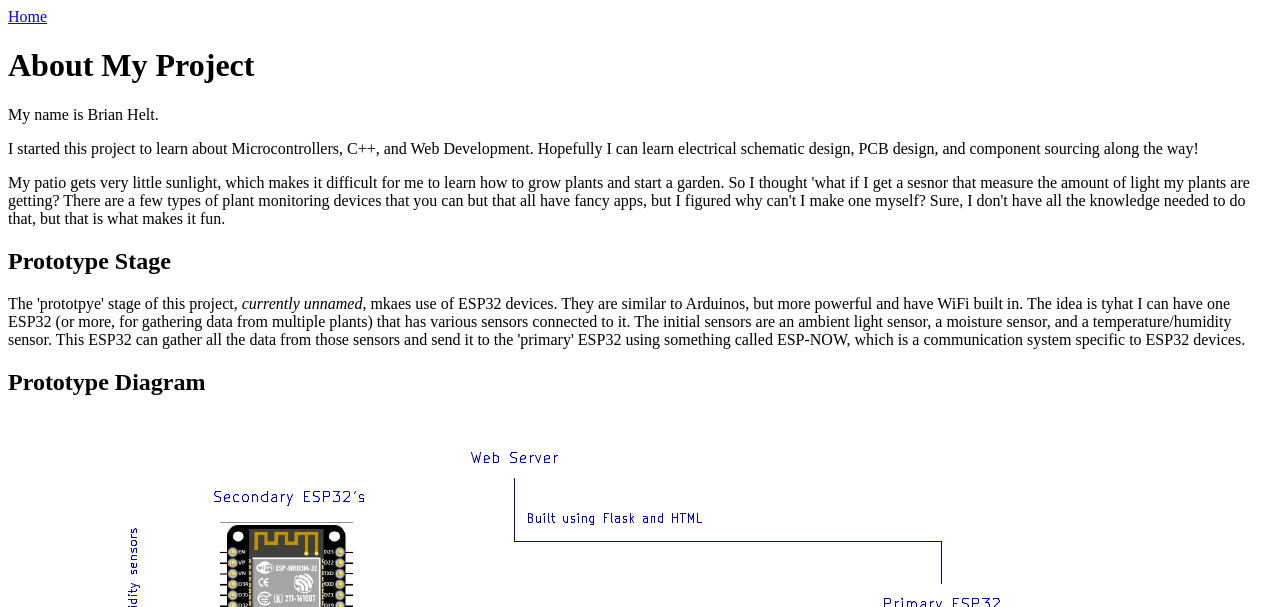
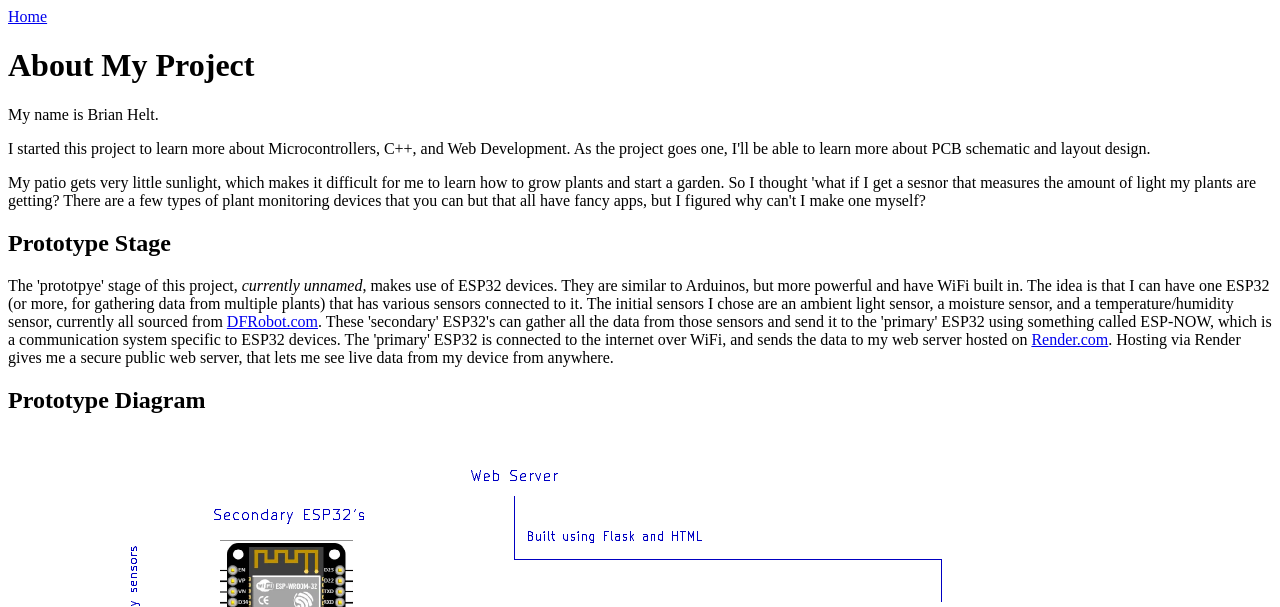
Before and after one commit to brian-helt/esp32-dashboard, a Flask app: page /about in a window 1280 px wide. Shown: the top 607 px of the page. Run offline with Flask 3, Linux system fonts and the light colour scheme.

Commit message:
Update about.html

```diff
--- a/templates/about.html
+++ b/templates/about.html
@@ -9,16 +9,15 @@
         <a href="{{ url_for('index') }}">Home</a>
         <h1>About My Project</h1>
         <p>My name is Brian Helt.</p>
-        <p>I started this project to learn about Microcontrollers, C++, and Web Development. Hopefully I can learn electrical schematic design, PCB design, and component sourcing along the way!</p>
-        <p>My patio gets very little sunlight, which makes it difficult for me to learn how to grow plants and start a garden. So I thought 'what if I get a sesnor that measure the amount of light my plants are getting?
-            There are a few types of plant monitoring devices that you can but that all have fancy apps, but I figured why can't I make one myself? Sure, I don't have all the knowledge needed to do that, but that is what makes it fun.
-
-        </p>
+        <p>I started this project to learn more about Microcontrollers, C++, and Web Development. As the project goes one, I'll be able to learn more about PCB schematic and layout design.</p>
+        <p>My patio gets very little sunlight, which makes it difficult for me to learn how to grow plants and start a garden. So I thought 'what if I get a sesnor that measures the amount of light my plants are getting?
+            There are a few types of plant monitoring devices that you can but that all have fancy apps, but I figured why can't I make one myself?</p>
 
         <h2>Prototype Stage</h2>
-        <p>The 'prototpye' stage of this project, <em>currently unnamed</em>, mkaes use of ESP32 devices. They are similar to Arduinos, but more powerful and have WiFi built in. The idea is tyhat I can have one ESP32 (or more, for gathering data from multiple plants)
-            that has various sensors connected to it. The initial sensors are an ambient light sensor, a moisture sensor, and a temperature/humidity sensor. This ESP32 can gather all the data from those sensors and send it to the 'primary' ESP32 using something called ESP-NOW,
-            which is a communication system specific to ESP32 devices.
+        <p>The 'prototpye' stage of this project, <em>currently unnamed</em>, makes use of ESP32 devices. They are similar to Arduinos, but more powerful and have WiFi built in. The idea is that I can have one ESP32 (or more, for gathering data from multiple plants)
+            that has various sensors connected to it. The initial sensors I chose are an ambient light sensor, a moisture sensor, and a temperature/humidity sensor, currently all sourced from <a href="https://www.dfrobot.com/" target="_blank" rel="noopener">DFRobot.com</a>.
+            These 'secondary' ESP32's can gather all the data from those sensors and send it to the 'primary' ESP32 using something called ESP-NOW, which is a communication system specific to ESP32 devices. The 'primary' ESP32 is connected to the internet over WiFi,
+            and sends the data to my web server hosted on <a href="https://render.com/" target="_blank" rel="noopener">Render.com</a>. Hosting via Render gives me a secure public web server, that lets me see live data from my device from anywhere.
         </p>
 
         <h2>Prototype Diagram</h2>
```
